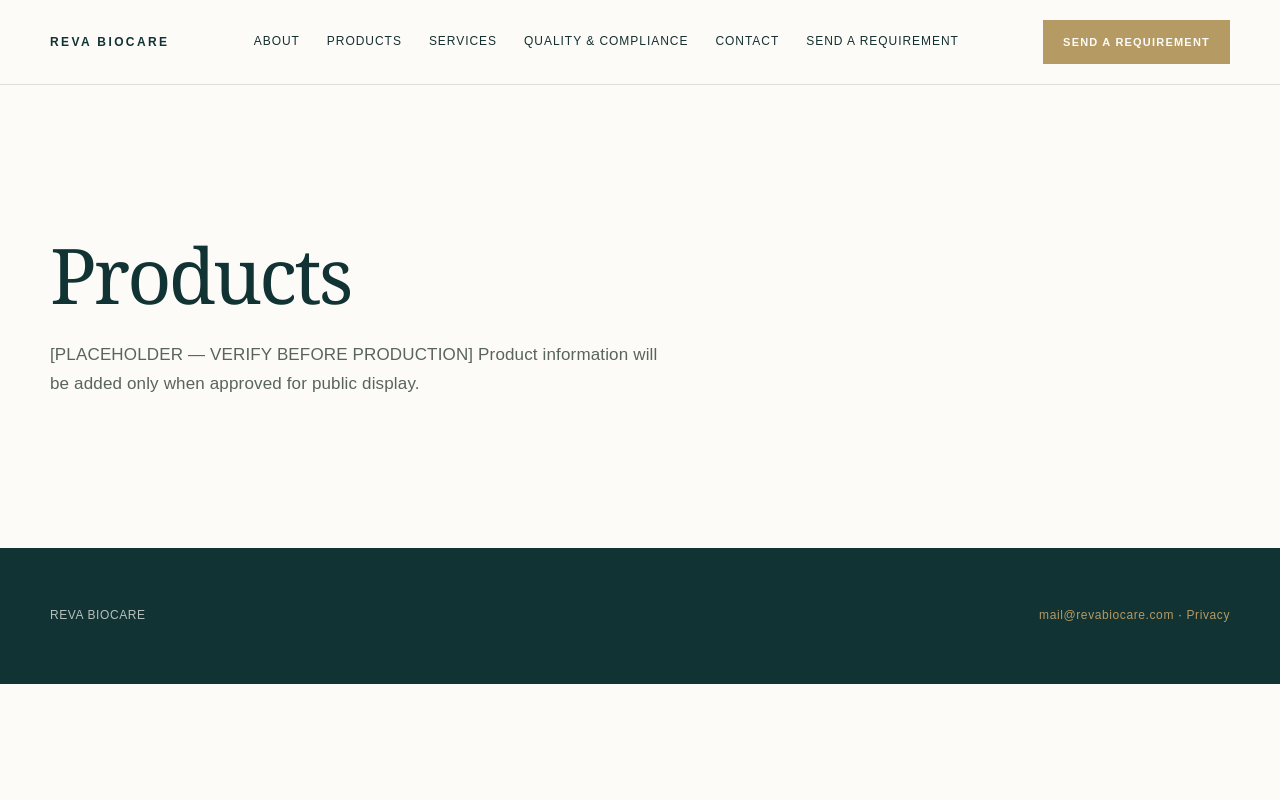
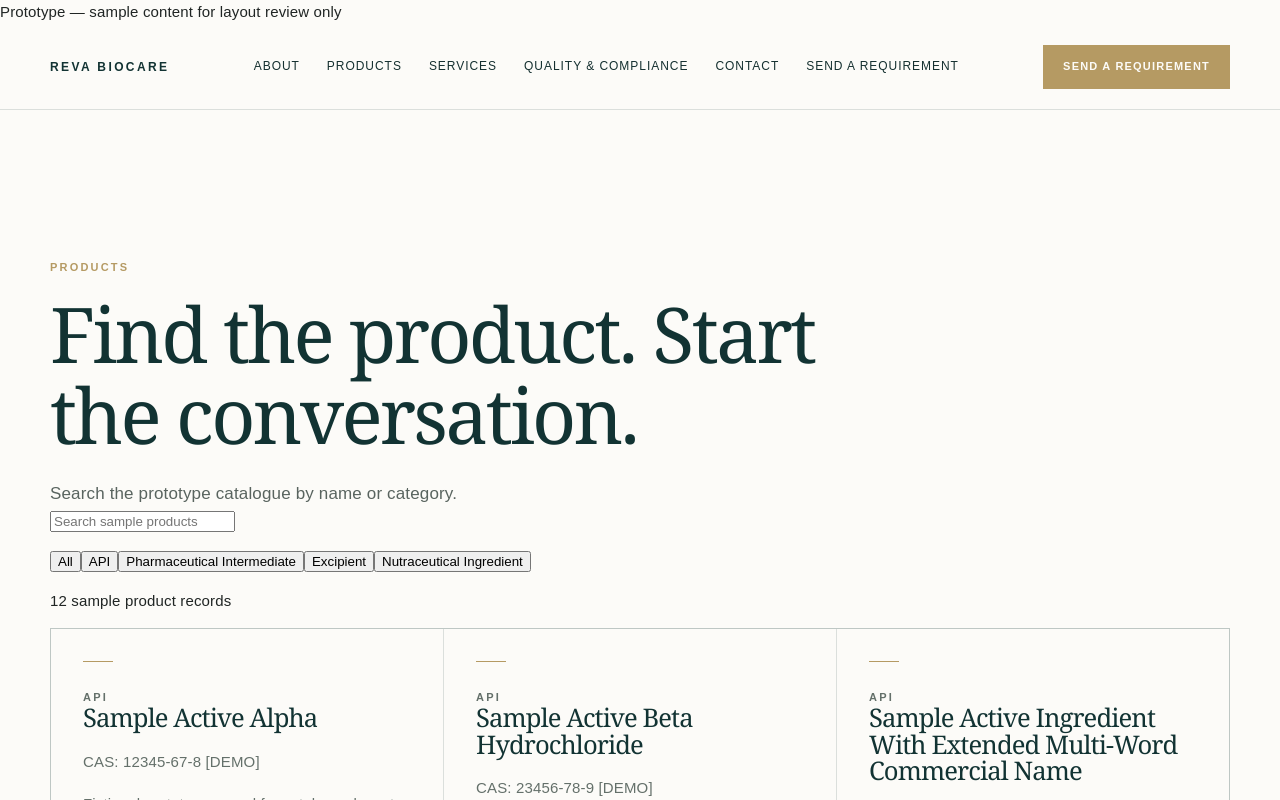
Before and after one commit to inyourservice247/revabiocare, a Next.js app: page /products in a window 1280 px wide. Shown: the top 800 px of the page. Built offline with nearby package versions, Linux system fonts and the light colour scheme.

Commit message:
Add prototype catalogue content foundation

```diff
--- a/app/(public)/layout.tsx
+++ b/app/(public)/layout.tsx
@@ -1,3 +1,3 @@
-import Link from 'next/link'; import MobileNav from './mobile-nav';
+import Link from 'next/link'; import MobileNav from './mobile-nav';import Prototype from './prototype';
 const links=[['About','/about'],['Products','/products'],['Services','/services'],['Quality & Compliance','/quality-compliance'],['Contact','/contact']];
-export default function PublicLayout({children}:{children:React.ReactNode}){return <><header className="header"><div className="shell bar"><Link href="/" className="brand">REVA BIOCARE</Link><MobileNav links={links}/><Link className="button" href="/contact">Send a Requirement</Link></div></header>{children}<footer className="footer"><div className="shell"><span>REVA BIOCARE</span><span><a href="mailto:mail@revabiocare.com">mail@revabiocare.com</a> · <Link href="/privacy">Privacy</Link></span></div></footer></>}
+export default function PublicLayout({children}:{children:React.ReactNode}){return <><Prototype/><header className="header"><div className="shell bar"><Link href="/" className="brand">REVA BIOCARE</Link><MobileNav links={links}/><Link className="button" href="/contact">Send a Requirement</Link></div></header>{children}<footer className="footer"><div className="shell"><span>REVA BIOCARE</span><span><a href="mailto:mail@revabiocare.com">mail@revabiocare.com</a> · <Link href="/privacy">Privacy</Link></span></div></footer></>}
--- /dev/null
+++ b/app/(public)/products/page.tsx
@@ -0,0 +1 @@
+'use client';import{useMemo,useState}from'react';import Link from'next/link';import{products}from'@/data/demo-content';export default function Products(){const[q,setQ]=useState(''),[cat,setCat]=useState('All');const cats=['All',...new Set(products.map(x=>x.category))],rows=useMemo(()=>products.filter(x=>(cat==='All'||x.category===cat)&&x.name.toLowerCase().includes(q.toLowerCase())),[q,cat]);return <main className="page"><div className="shell"><p className="eyebrow">PRODUCTS</p><h1>Find the product. Start the conversation.</h1><p className="lede">Search the prototype catalogue by name or category.</p><input className="catalogue-search" value={q} onChange={e=>setQ(e.target.value)} placeholder="Search sample products"/><p className="filters">{cats.map(x=><button key={x} onClick={()=>setCat(x)}>{x}</button>)}</p><p>{rows.length} sample product records</p><div className="grid">{rows.map(x=><article className="card" key={x.name}><p className="eyebrow">{x.category}</p><h3>{x.name}</h3>{x.cas&&<p>CAS: {x.cas}</p>}<p>{x.description}</p><Link href={'/contact?requirement='+encodeURIComponent(x.name)}>Send Requirement →</Link></article>)}</div>{!rows.length&&<p>No sample products match that search.</p>}</div></main>}
--- /dev/null
+++ b/app/(public)/prototype.tsx
@@ -0,0 +1 @@
+export default function Prototype(){return <div className="prototype">Prototype — sample content for layout review only</div>}
--- a/app/robots.ts
+++ b/app/robots.ts
@@ -1 +1 @@
-import type{MetadataRoute}from'next';export default function robots():MetadataRoute.Robots{return{rules:{userAgent:'*',allow:'/',disallow:'/admin'},sitemap:'/sitemap.xml'}}
+import type{MetadataRoute}from'next';export default function robots():MetadataRoute.Robots{return{rules:{userAgent:'*',disallow:'/'}}}
--- /dev/null
+++ b/data/demo-content.ts
@@ -0,0 +1,3 @@
+/** DEMO / PROTOTYPE CONTENT — NOT VERIFIED REVA BIOCARE BUSINESS DATA — REPLACE BEFORE FINAL PRODUCTION */
+export const products=[['Sample Active Alpha','API','12345-67-8 [DEMO]'],['Sample Active Beta Hydrochloride','API','23456-78-9 [DEMO]'],['Sample Active Ingredient With Extended Multi-Word Commercial Name','API',null],['Sample Intermediate Gamma','Pharmaceutical Intermediate','34567-89-0 [DEMO]'],['Sample Excipient Delta','Excipient','45678-90-1 [DEMO]'],['Sample Nutraceutical Epsilon','Nutraceutical Ingredient',null],['Sample Active Zeta Sodium','API','56789-01-2 [DEMO]'],['Sample Active Eta Monohydrate','API','67890-12-3 [DEMO]'],['Sample Intermediate Theta','Pharmaceutical Intermediate',null],['Sample Excipient Iota','Excipient','78901-23-4 [DEMO]'],['Sample Active Kappa','API','89012-34-5 [DEMO]'],['Sample Long-Form Ingredient Name for Responsive Pharmaceutical Catalogue Testing','API','90123-45-6 [DEMO]']].map(([name,category,cas])=>({name,category,cas,description:'Fictional prototype record for catalogue layout testing.'}));
+export const services=['Pharmaceutical Sourcing','API Supply & Distribution','Import Coordination','Export Coordination','Indenting','Supplier Identification','Documentation Support','Supply & Logistics Coordination','Custom Requirement Sourcing'];
```
Also changed, not shown: 1 other file (tests, documents, lock files or other folders).
